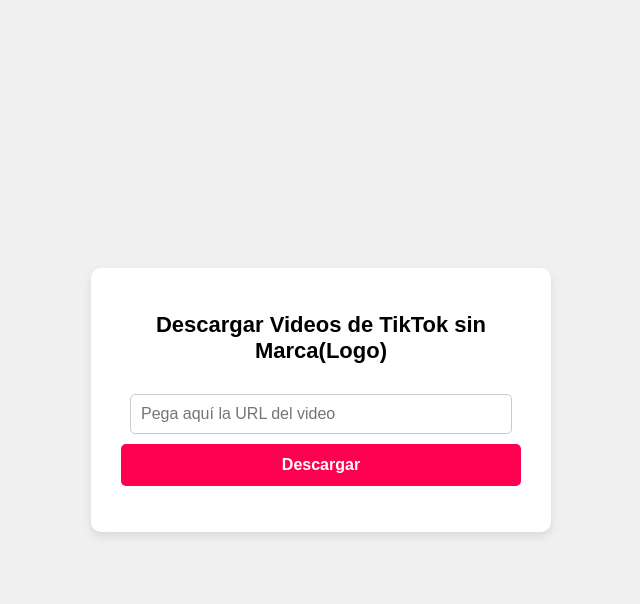
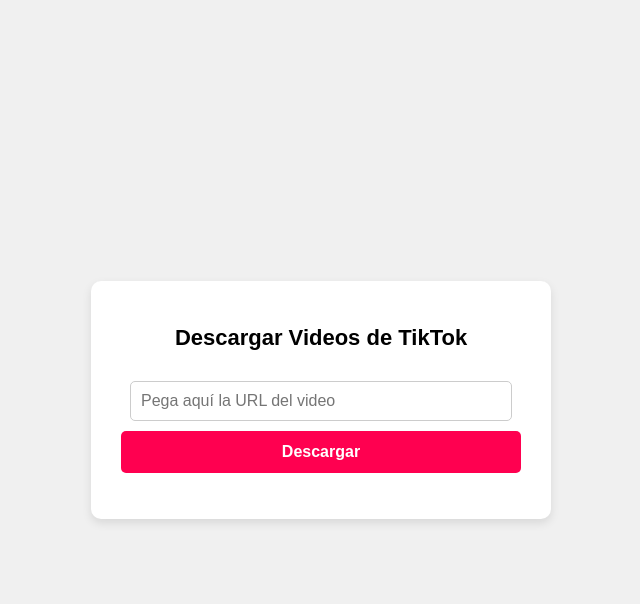
Before and after one commit to Duban12/flask-tiktok-downloader, a Flask app: page / in a window 1280 px wide. Shown: the top 604 px of the page, without its empty margins (319-959 px from the left). Run offline with Flask 3, Linux system fonts and the light colour scheme.

Commit message:
Update index.html

```diff
--- a/templates/index.html
+++ b/templates/index.html
@@ -3,17 +3,16 @@
 <head>
     <meta charset="UTF-8">
     <meta name="viewport" content="width=device-width, initial-scale=1.0">
-    <title>Descargar Videos de TikTok </title>
+    <title>Descargar Videos de TikTok</title>
     <link rel="stylesheet" href="{{ url_for('static', filename='styles.css') }}">
 </head>
-
 <footer>
     <p>Desarrollado por [Duban Rengifo UDC]</p>
 </footer>
 
 <body>
     <div class="container">
-        <h1>Descargar Videos de TikTok sin Marca(Logo)</h1>
+        <h1>Descargar Videos de TikTok</h1>
         <input type="text" id="video-url" placeholder="Pega aquí la URL del video">
         <button onclick="descargarVideo()">Descargar</button>
         <p id="mensaje"></p>
```
